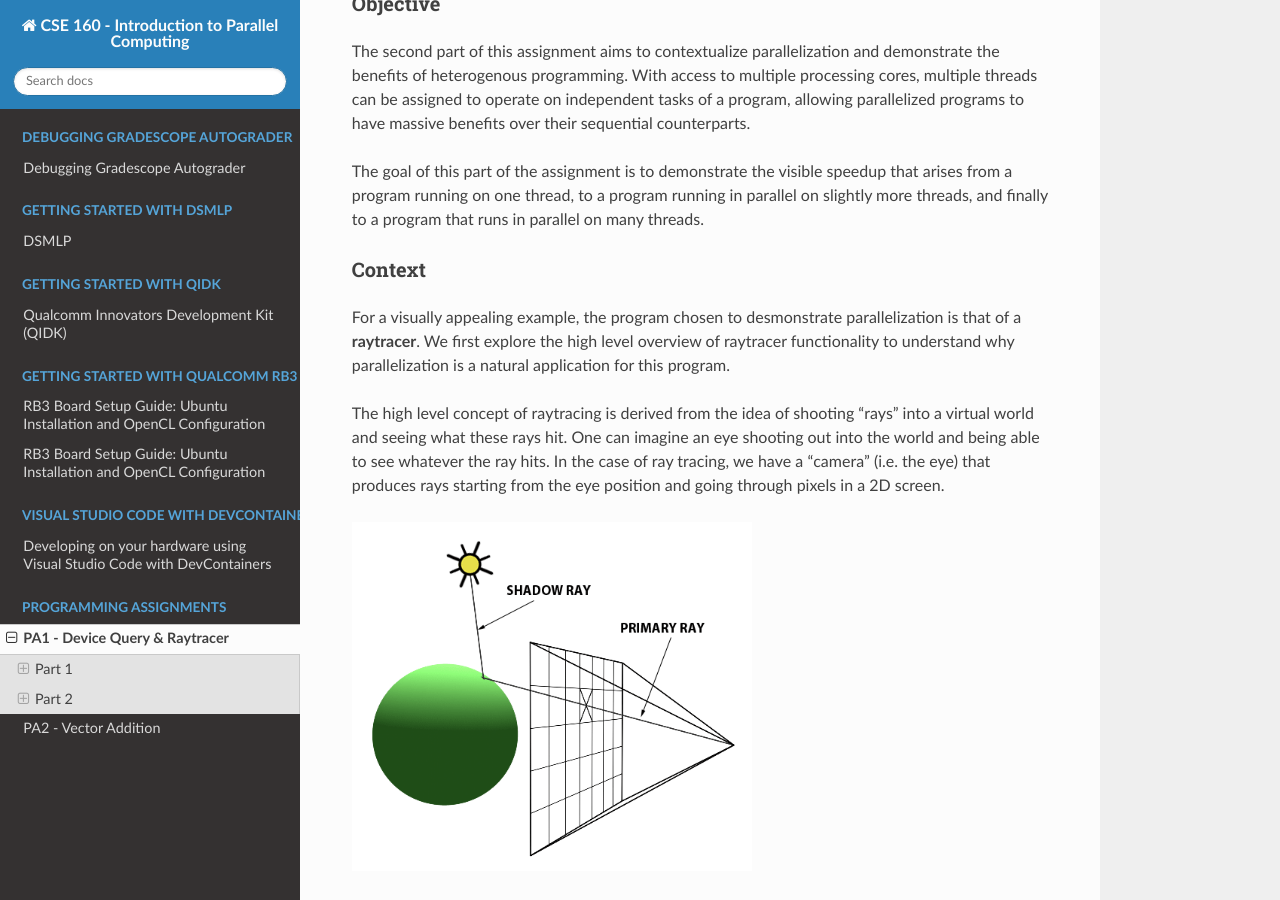
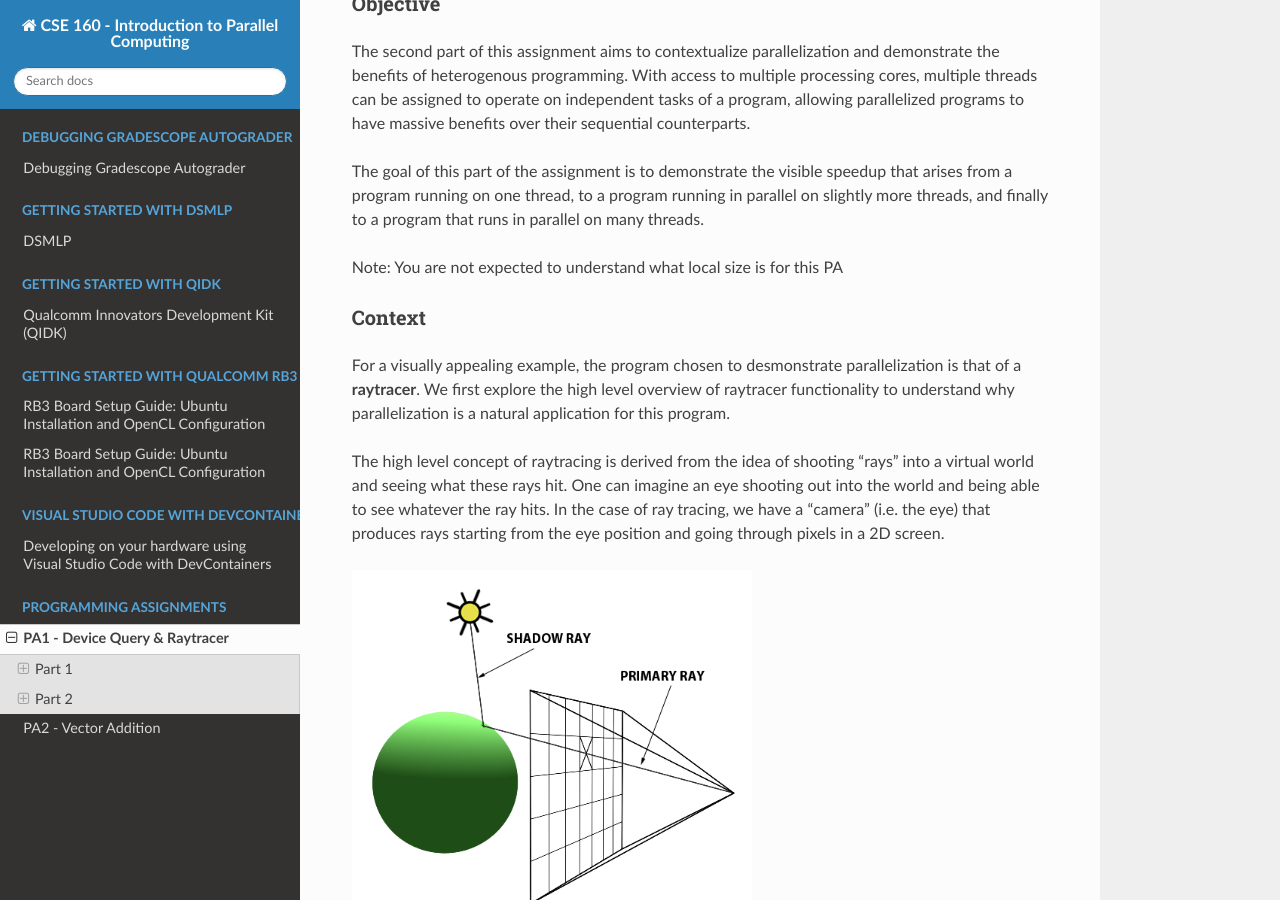
Before and after one commit to KastnerRG/cse160-docs, a Sphinx documentation site: the page built from docs/source/PA1.rst, in a window 1280 px wide and 900 px high, scrolled down 1833 px. Built offline with Sphinx 7.4.7 and the Read the Docs theme 3.1.0, drawn with Linux system fonts in a browser that asks for light colours; formulas are drawn with MathJax 3.

Commit message:
Added comment about local size

```diff
--- a/docs/source/PA1.rst
+++ b/docs/source/PA1.rst
@@ -60,6 +60,8 @@ allowing parallelized programs to have massive benefits over their sequential co
 The goal of this part of the assignment is to demonstrate the visible speedup that
 arises from a program running on one thread, to a program running in parallel on slightly more
 threads, and finally to a program that runs in parallel on many threads.
+
+Note: You are not expected to understand what local size is for this PA
 
 Context
 ^^^^^^^
```
